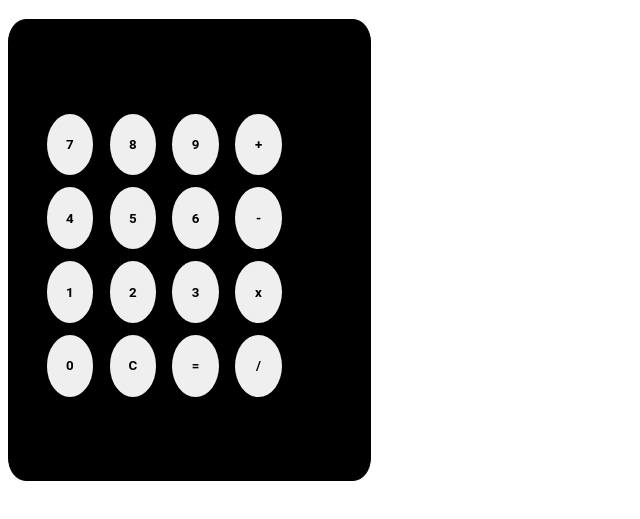
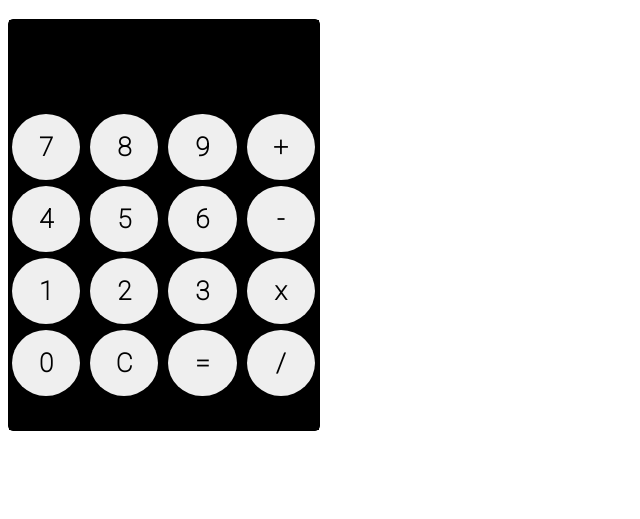
Before and after one commit to imrenember/CALCULADORA-BASICA, a plain HTML site: page index.html in a window 1280 px wide. Shown: the part 61-580 px from the top of the page, without its empty margins (0-640 px from the left). Drawn offline with Linux system fonts and the light colour scheme.

Commit message:
Corrección de css para mejorar diseño

```diff
--- a/index.html
+++ b/index.html
@@ -5,6 +5,9 @@
     <meta name="viewport" content="width=device-width, initial-scale=1.0">
     <title>Calculadora Basica</title>
     <link rel="stylesheet" href="style.css">
+    <link rel="preconnect" href="https://fonts.gstatic.com">
+        <link href="https://fonts.googleapis.com/css2?family=Roboto:wght@100&display=swap" rel="stylesheet">
+
 </head>
 <body>
    <header>
@@ -14,6 +17,7 @@
     <form name="calculator">
 
         <input type="textfield" id="textfield" name="answer" value="" autocomplete="off" readonly>
+
         <input type="button" class="graybutton" value="7" onclick="document.calculator.answer.value+='7'">
         <input type="button" value="8" onclick="document.calculator.answer.value+='8'">
         <input type="button" value="9" onclick="document.calculator.answer.value+='9'">
--- a/style.css
+++ b/style.css
@@ -1,12 +1,12 @@
 #App{
-    padding: 2%;
+
     height: 410px;
     width: 310px;
     border: 1px solid black;
-    border-radius: 5%;
-    color: white;
+    border-radius: 5px;
+    /* color: white;
     background-color: black;
-    justify-content: center;
+    justify-content: center; */
 
 }
 
@@ -14,45 +14,46 @@
     height:100%;
     width: 100%;
     background-color: rgb(0, 0, 0);
-    padding: 0;
+    /* padding: 0;
     margin: 2%;
-    justify-content: center;
+    justify-content: center; */
 
 
 }
 
  #App form input[type=textfield] {
  width: 90%;
- height: 25px;
+ height: 15%;
  cursor: default;
  font-family: 'Roboto', sans-serif;
- background-color: rgb(0, 0, 0);
+ background-color: black;
  color: rgb(255, 255, 255);
- padding: 5%;
+ padding: 15px;
  text-align: right;
  font-size: 50px;
  border: 0;
  outline: none;
 
 }
-#App input[type=button],[type=reset] {
+
+#App input[type=button], input[type=reset] {
 
     cursor: pointer;
     font-family: 'Roboto', sans-serif;
     font-weight: bold;
-    width: 15%;
-    height: 15%;
+    width: 22%;
+
 
     color: black;
-    padding: 5%;
-    text-align: center;
-    font-size: px;
+    padding: 18px;
+    /* text-align: center; */
+    font-size: 26px;
     border: 0;
     border-radius: 100%;
-    margin: 2%;
+    margin: 3px;
     justify-content: center;
-    display: flexbox;
-
+    /* display: flexbox;
+     */
    }
 
 
```
